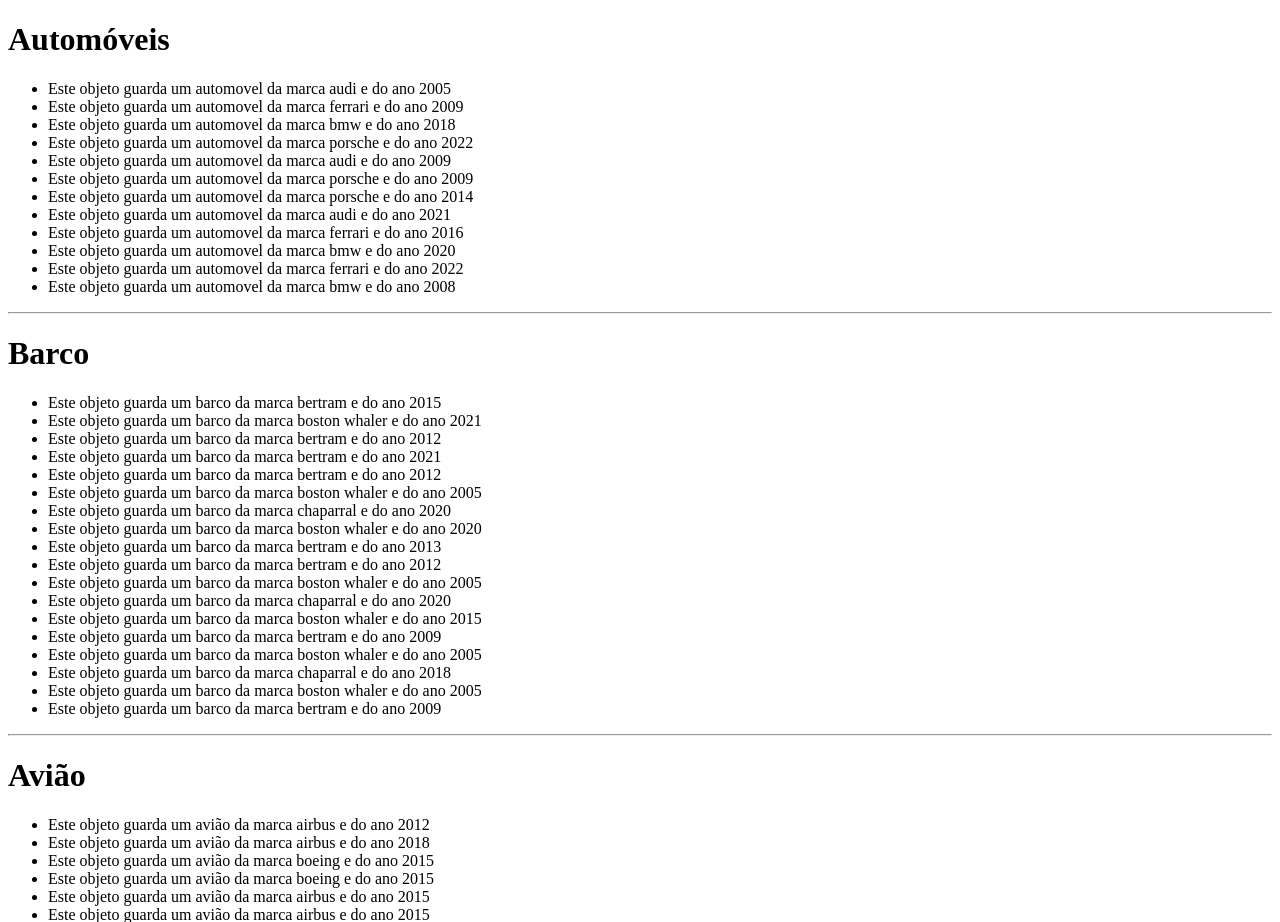
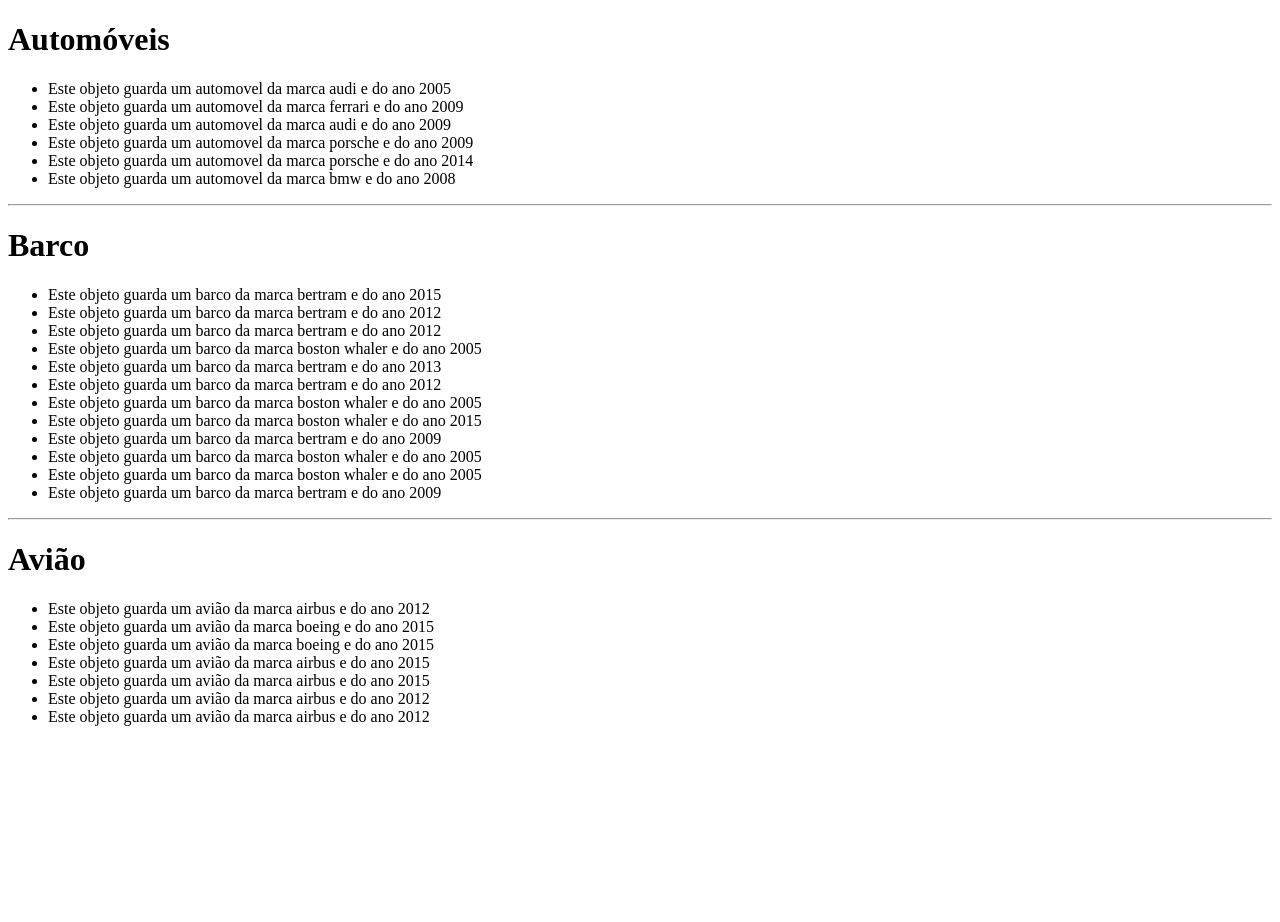
Before and after one commit to segundoo2/curso-dev-web, a PHP site: page / in a window 1280 px wide. Shown: the top 922 px of the page. After the commit the page ends 726 px from the top, so only its background shows below. Run offline with PHP 8.4, Linux system fonts and the light colour scheme.

Commit message:
Exercicio 3.5, verificação do ano dos veiculos

```diff
--- a/projetos_web/PHP/POO/exercicio3/classes.php
+++ b/projetos_web/PHP/POO/exercicio3/classes.php
@@ -16,6 +16,11 @@
     public function get_Tipo()
     {
         return $this->tipo;
+    }
+
+    public function get_Ano()
+    {
+        return $this->ano;
     }
 }
 
--- a/projetos_web/PHP/POO/exercicio3/index.php
+++ b/projetos_web/PHP/POO/exercicio3/index.php
@@ -41,7 +41,7 @@
     <ul>
         <?php foreach ($veiculos as $veiculo) : ?>
 
-            <?php if ($veiculo->get_Tipo() == 'automovel') : ?>
+            <?php if ($veiculo->get_Tipo() == 'automovel' && $veiculo->get_Ano() <= '2015') : ?>
                 <li><?= $veiculo->apresentar() ?></li>
             <?php endif; ?>
 
@@ -54,7 +54,7 @@
     <ul>
         <?php foreach ($veiculos as $veiculo) : ?>
 
-            <?php if ($veiculo->get_Tipo() == 'barco') : ?>
+            <?php if ($veiculo->get_Tipo() == 'barco' && $veiculo->get_Ano() <= '2015') : ?>
                 <li><?= $veiculo->apresentar() ?></li>
             <?php endif; ?>
 
@@ -67,7 +67,7 @@
     <ul>
         <?php foreach ($veiculos as $veiculo) : ?>
 
-            <?php if ($veiculo->get_Tipo() == 'aviao'): ?>
+            <?php if ($veiculo->get_Tipo() == 'aviao' && $veiculo->get_Ano() <= '2015'): ?>
                 <li><?= $veiculo->apresentar() ?></li>
             <?php endif; ?>
 
```
